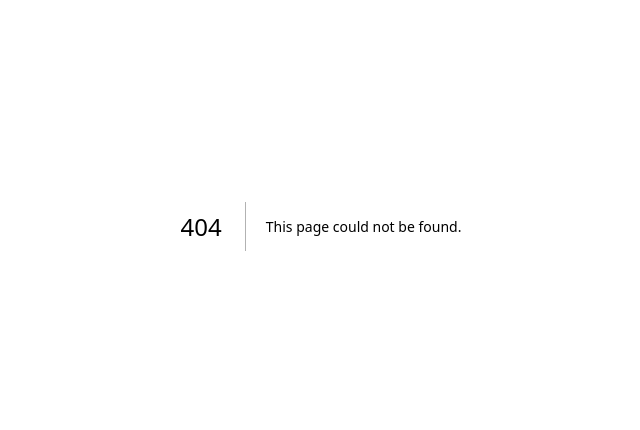
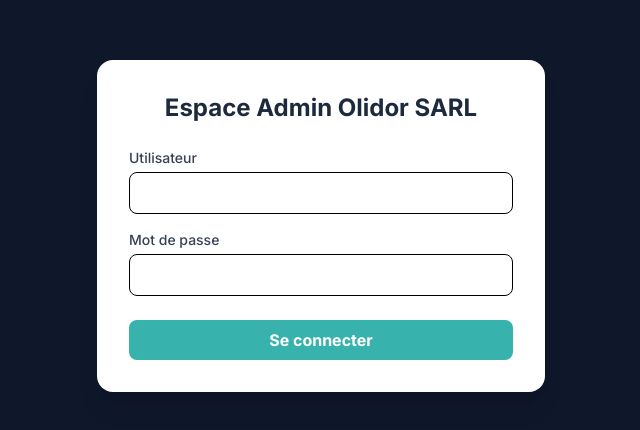
Before and after one commit to RolandAmini/Olidor.Sarl, a Next.js app: page /login in a window 1280 px wide. Before the commit this address had no page. Shown: the part 174-604 px from the top of the page, without its empty margins (319-959 px from the left). Built offline with nearby package versions, Linux system fonts and the light colour scheme.

Commit message:
added security

```diff
--- /dev/null
+++ b/app/api/auth/login/route.ts
@@ -0,0 +1,49 @@
+import { NextResponse } from 'next/server'
+import bcrypt from 'bcryptjs'
+import { SignJWT } from 'jose'
+
+export async function POST(request: Request) {
+  try {
+    const { username, password } = await request.json()
+
+    const validUsername = process.env.ADMIN_USERNAME
+    const validPasswordHash = process.env.ADMIN_PASSWORD_HASH
+    const jwtSecret = new TextEncoder().encode(process.env.JWT_SECRET)
+
+    // --- AJOUTS TEMPORAIRES POUR DEBUG ---
+    console.log("Utilisateur reçu:", username, "| Attendu:", validUsername)
+    console.log("Mot de passe reçu:", password)
+    console.log("Hash en base:", validPasswordHash)
+    // ------------------------------------
+
+    if (username !== validUsername) {
+      return NextResponse.json({ error: 'Identifiants invalides' }, { status: 401 })
+    }
+
+    const isPasswordValid = await bcrypt.compare(password, validPasswordHash || '')
+    console.log("Le mot de passe est-il valide ?", isPasswordValid) // Debug
+
+    if (!isPasswordValid) {
+      return NextResponse.json({ error: 'Identifiants invalides' }, { status: 401 })
+    }
+
+    const token = await new SignJWT({ role: 'admin', user: username })
+      .setProtectedHeader({ alg: 'HS256' })
+      .setExpirationTime('2h')
+      .sign(jwtSecret)
+
+    const response = NextResponse.json({ success: true })
+    response.cookies.set('admin_token', token, {
+      httpOnly: true,
+      secure: process.env.NODE_ENV === 'production',
+      sameSite: 'lax',
+      path: '/',
+      maxAge: 7200,
+    })
+
+    return response
+  } catch (error) {
+    console.error(error)
+    return NextResponse.json({ error: 'Erreur serveur' }, { status: 500 })
+  }
+}
--- a/app/blog/page.tsx
+++ b/app/blog/page.tsx
@@ -103,7 +103,8 @@
                       href={`/blog/${post.slug}`}
                       className="text-[#38B2AC] hover:text-[#2C7A7B] text-sm font-medium transition-colors inline-block"
                     >
-                      Read More →
+
+                    En savoir plus  →
                     </Link>
                   </div>
                 </article>
--- /dev/null
+++ b/app/login/page.tsx
@@ -0,0 +1,69 @@
+'use client'
+
+import { useState } from 'react'
+import { useRouter } from 'next/navigation'
+
+export default function LoginPage() {
+  const [username, setUsername] = useState('')
+  const [password, setPassword] = useState('')
+  const [error, setError] = useState('')
+  const router = useRouter()
+
+  const handleLogin = async (e: React.FormEvent) => {
+    e.preventDefault()
+    setError('')
+
+    const res = await fetch('/api/auth/login', {
+      method: 'POST',
+      headers: { 'Content-Type': 'application/json' },
+      body: JSON.stringify({ username, password }),
+    })
+
+    if (res.ok) {
+      router.push('/admin')
+      router.refresh()
+    } else {
+      const data = await res.json()
+      setError(data.error || 'Erreur de connexion')
+    }
+  }
+
+  return (
+    <div className="min-h-screen bg-slate-900 flex items-center justify-center px-4">
+      <form onSubmit={handleLogin} className="bg-white p-8 rounded-2xl shadow-xl w-full max-w-md">
+        <h1 className="text-2xl font-bold text-slate-800 mb-6 text-center">Espace Admin Olidor SARL</h1>
+
+        {error && <div className="bg-red-100 text-red-600 p-3 rounded-lg mb-4 text-sm">{error}</div>}
+
+        <div className="mb-4">
+          <label className="block text-sm font-medium text-gray-700 mb-1">Utilisateur</label>
+          <input
+            type="text"
+            value={username}
+            onChange={(e) => setUsername(e.target.value)}
+            className="w-full px-4 py-2 border rounded-lg focus:ring-2 focus:ring-teal-500 outline-none"
+            required
+          />
+        </div>
+
+        <div className="mb-6">
+          <label className="block text-sm font-medium text-gray-700 mb-1">Mot de passe</label>
+          <input
+            type="password"
+            value={password}
+            onChange={(e) => setPassword(e.target.value)}
+            className="w-full px-4 py-2 border rounded-lg focus:ring-2 focus:ring-teal-500 outline-none"
+            required
+          />
+        </div>
+
+        <button
+          type="submit"
+          className="w-full bg-[#38B2AC] hover:bg-[#2C7A7B] text-white font-bold py-2 rounded-lg transition-colors"
+        >
+          Se connecter
+        </button>
+      </form>
+    </div>
+  )
+}
--- a/package.json
+++ b/package.json
@@ -13,6 +13,8 @@
     "@hookform/resolvers": "^5.2.2",
     "@sanity/image-url": "^2.1.1",
     "@vercel/blob": "^2.8.0",
+    "bcryptjs": "^3.0.3",
+    "jose": "^6.2.12",
     "lucide-react": "^0.548.0",
     "next": "^16.2.6",
     "next-intl": "^4.9.1",
@@ -26,6 +28,7 @@
   "devDependencies": {
     "@prisma/client": "^5.22.0",
     "@tailwindcss/postcss": "^4",
+    "@types/bcryptjs": "^2.4.6",
     "@types/node": "^20",
     "@types/react": "^19",
     "@types/react-dom": "^19",
--- /dev/null
+++ b/proxy.ts
@@ -0,0 +1,39 @@
+import { NextResponse } from 'next/server'
+import type { NextRequest } from 'next/server'
+import { jwtVerify } from 'jose'
+
+export async function proxy(request: NextRequest) {
+  const token = request.cookies.get('admin_token')?.value
+  const { pathname } = request.nextUrl
+
+  let isAuthenticated = false
+  if (token) {
+    try {
+      const secret = new TextEncoder().encode(process.env.JWT_SECRET)
+      await jwtVerify(token, secret)
+      isAuthenticated = true
+    } catch {
+      isAuthenticated = false
+    }
+  }
+
+  // 1. Redirection pour la section /admin
+  if (pathname.startsWith('/admin') && !isAuthenticated) {
+    return NextResponse.redirect(new URL('/login', request.url))
+  }
+
+  // 2. Blocage des requêtes API sensibles
+  if (
+    pathname.startsWith('/api/posts') &&
+    ['POST', 'PUT', 'DELETE'].includes(request.method) &&
+    !isAuthenticated
+  ) {
+    return NextResponse.json({ error: 'Non autorisé' }, { status: 401 })
+  }
+
+  return NextResponse.next()
+}
+
+export const config = {
+  matcher: ['/admin/:path*', '/api/posts/:path*'],
+}
```
Also changed, not shown: 1 other file (tests, documents, lock files or other folders).
